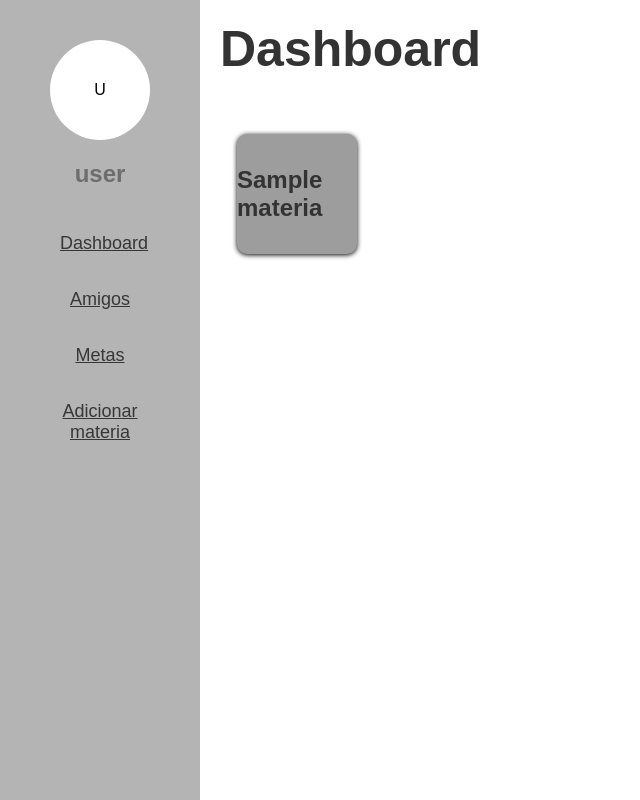
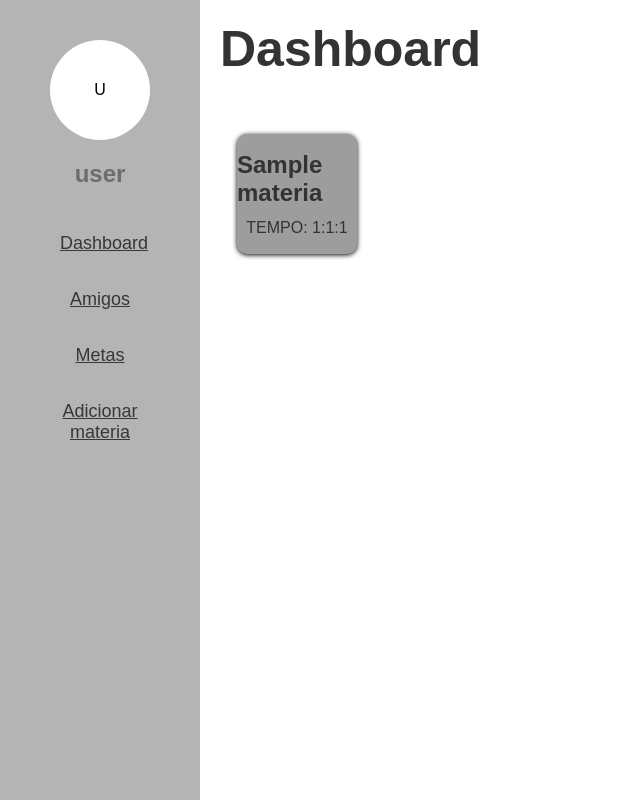
Before and after one commit to Lucasmenezes08/FocusTime, a Django app: page / in a window 1280 px wide. Shown: the whole page, without its empty margins (0-640 px from the left). Run offline with Django 5.2, Linux system fonts and the light colour scheme; tables that the repository leaves empty hold one stand-in row (values such as "Sample post").

Commit message:
Adicionar visualização das horas cadastradas pelo usuário a interface do dashboard

```diff
--- a/templates/index.html
+++ b/templates/index.html
@@ -31,7 +31,9 @@
                 <div class="container_materia-wrapper">
                 {% for materia in materias %}
                     <div class="container_materia">
-                        <h2>{{materia.nome_materia}}</h2>
+                       <h2>{{materia.nome_materia}}</h2>
+                        <p> <span>TEMPO: </span>{{materia.horas}}:{{materia.minutos}}:{{materia.segundos}}</p>
+
                     </div>
                 {% endfor %}
                 </div>
--- a/templates/static/style.css
+++ b/templates/static/style.css
@@ -242,6 +242,7 @@ body {
     display: flex;
     justify-content: center;
     align-items: center;
+    flex-direction: column;
     border-radius: 10px;
     height: 7.5rem;
     width: 7.5rem;
@@ -252,6 +253,14 @@ body {
     margin-top: 1rem;
     margin-left: -3px;
     margin-right: -3px;
+}
+
+.container_materia h2 {
+    margin-bottom: 0.7rem;
+}
+
+.container_materia p {
+    font-size : 1.0rem;
 }
 
 .mais {
```
Also changed, not shown: FocusTime/migrations/0003_materia_hora_materia.py (added), FocusTime/migrations/0004_remove_materia_hora_materia_tempo.py (added), FocusTime/migrations/0005_delete_tempo.py (added), templates/static/cronometro.css (line endings or trailing spaces).
